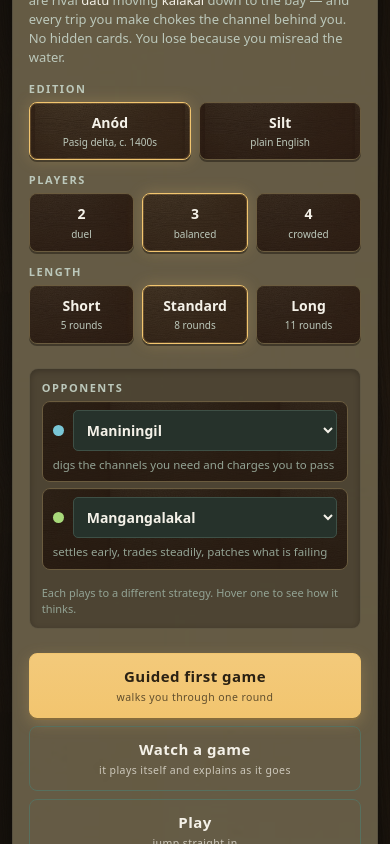
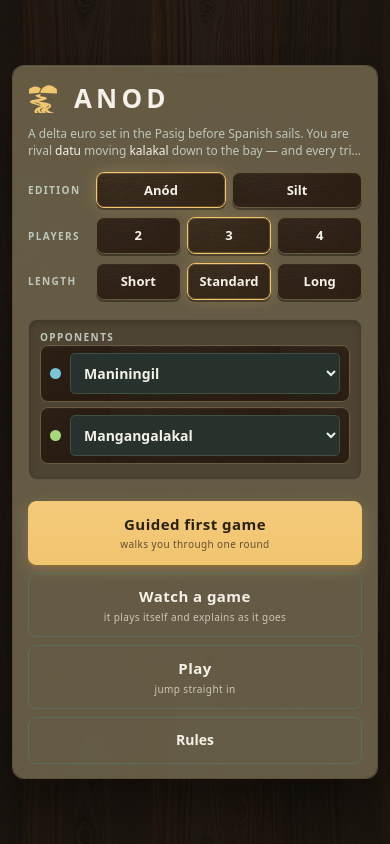
Before and after one commit to Popo422/silt, a website with bundled scripts: page index.html in a window 390 px wide. Built offline with nearby package versions, Linux system fonts and the light colour scheme.

Commit message:
Relayout the main menu for mobile — one screen, no wall of scroll
The stacked full-width menu ran ~930px into a 640px small-phone view: title and
pitch scrolled off, and you had to scroll past every section to find Play.

Reflow it on mobile into compact rows: Edition / Players / Length each become a
single line (label left, pills right), option subtitles drop (the key label —
Anód, 3, Standard — carries it), the pitch clamps to two lines, and the opponent
blurbs and glossary are hidden. Setup + all four start buttons now fit about one
phone screen; Play is reachable without scrolling on a normal phone.

Desktop is untouched — fieldsets stay stacked with their subtitles, all inside
the mobile media query.

```diff
--- a/index.html
+++ b/index.html
@@ -910,23 +910,35 @@
        reads on one line — Guided first (the lead choice) spans the top. */
     .go{flex-direction:column;gap:9px;margin-top:16px}
     .go .btnBig,.go .btnGhost,.go .btnNarrow{width:100%;flex:none}
-    /* Compact the menu's vertical rhythm on a phone: the full-height content ran
-       ~1100px into a ~770px view, pushing the start buttons below the fold. Tighter
-       gaps and a shorter pitch bring it close to one screen; the card still scrolls
-       if a very short viewport needs it. */
-    .menuCard{padding:16px 16px;max-height:none}
-    .brand{margin-bottom:6px}
-    .brand h1{font-size:28px;letter-spacing:.18em}
-    .brand svg{width:34px;height:34px}
-    .tag{font-size:13px;margin-bottom:14px;line-height:1.45}
-    .fieldset{margin-bottom:12px}
-    .lbl{margin-bottom:5px}
-    .opt{padding:10px 8px}
-    .setupGrid{gap:12px}
-    .opponentsBox{padding:11px 12px}
-    .botRow{padding:8px 10px;margin-bottom:6px}
+    /* Single-screen mobile menu. The stacked full-width layout ran ~1000px+ into a
+       ~770px view; here each setting becomes one tight row (label left, pills right)
+       and the option subtitles drop, so setup + start buttons fit about one screen. */
+    #menu{padding:12px}
+    .menuCard{padding:14px 15px;max-height:none;width:100%}
+    .brand{margin-bottom:8px}
+    .brand h1{font-size:26px;letter-spacing:.16em}
+    .brand svg{width:30px;height:30px}
+    /* Pitch to a single tight line — it is marketing, not setup. */
+    .tag{font-size:12px;margin-bottom:12px;line-height:1.4;
+      display:-webkit-box;-webkit-line-clamp:2;-webkit-box-orient:vertical;overflow:hidden}
+    /* Each fieldset: label on the left, its pills filling the rest of the row. */
+    .fieldset{margin-bottom:9px;display:flex;align-items:center;gap:10px}
+    .lbl{margin:0;flex:0 0 58px;font-size:10px}
+    .opts{flex:1;gap:6px;flex-wrap:nowrap}
+    .opt{padding:8px 6px;min-width:0}
+    .opt .v{display:none}                 /* subtitles off — the key label is enough */
+    .opt .k{font-size:13px}
+    .setupGrid{gap:10px}
+    /* Opponents stays a full block but tightened. */
+    .setupCol:last-child .fieldset{display:block}   /* the opponents box is not a row */
+    .opponentsBox{padding:10px 11px}
+    .botRow{padding:7px 9px;margin-bottom:5px}
+    .botRow .desc{display:none}            /* strategy blurb off to save height */
+    .fieldNote{display:none}
     .go{margin-top:12px;gap:8px}
     .go .btnBig,.go .btnGhost{padding:12px}
+    .btnBig .bs,.btnGhost .bs{font-size:10px}
+    #gloss{display:none}                   /* the glossary details is pure extra height */
     /* collapse the log by default on phones */
     .log{max-height:150px;flex:0 0 auto}
     #legendPane{display:none}
```
